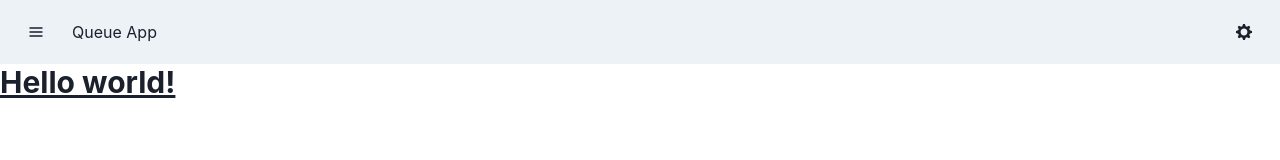
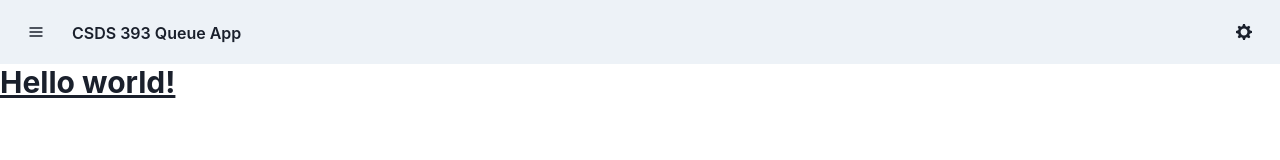
Before and after one commit to jchen42703/waiting-line-app, a React (Create React App) app in the folder frontend/: page / in a window 1280 px wide. Shown: the top 160 px of the page. Built offline with nearby package versions, Linux system fonts and the light colour scheme.

Commit message:
Made the text in the navbar clickable to navigate to root

```diff
--- a/frontend/src/components/NavBar.jsx
+++ b/frontend/src/components/NavBar.jsx
@@ -1,4 +1,10 @@
-import { Box, Flex, useColorModeValue, IconButton } from "@chakra-ui/react";
+import {
+  Box,
+  Flex,
+  useColorModeValue,
+  IconButton,
+  Button,
+} from "@chakra-ui/react";
 import { SettingsIcon } from "@chakra-ui/icons";
 import NavDrawer from "./Drawer";
 import { Link as RouteLink } from "react-router-dom";
@@ -16,7 +22,18 @@ export default function Nav() {
         <Flex h={16} alignItems={"center"} justifyContent={"space-between"}>
           <Flex h={16} alignItems={"center"} justifyContent={"flex-start"}>
             <NavDrawer></NavDrawer>
-            <Box paddingLeft={4}>Queue App</Box>
+            <Link as={RouteLink} to="/">
+              <Button
+                paddingLeft={4}
+                paddingTop={1}
+                _hover={{ bg: "transparent" }}
+                _active={{
+                  bg: "transparent",
+                }}
+              >
+                CSDS 393 Queue App
+              </Button>
+            </Link>
           </Flex>
           {/* To maintain compatibility w/chakra ui attributes */}
           <Link as={RouteLink} to="/settings">
```
